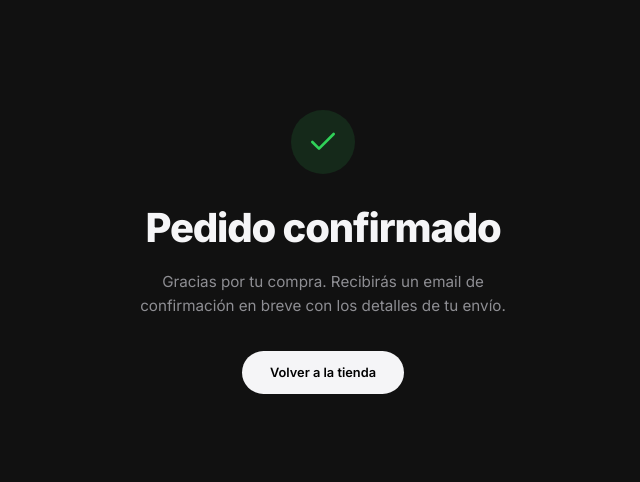
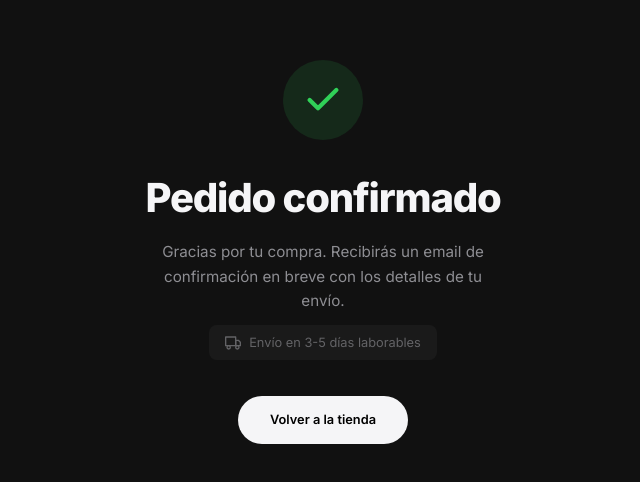
Before and after one commit to ibonmb151/carbonz-landing, a Next.js app in the folder tienda/: page /exito in a window 1280 px wide. Shown: the part 148-630 px from the top of the page, without its empty margins (317-957 px from the left). Built offline with nearby package versions, Linux system fonts and the light colour scheme.

Commit message:
fix: full order ID on success page

```diff
--- a/tienda/src/app/exito/page.tsx
+++ b/tienda/src/app/exito/page.tsx
@@ -1,10 +1,14 @@
 import Link from 'next/link'
+import { Suspense } from 'react'
 
-export default function ExitoPage({
+async function ExitoContent({
   searchParams,
 }: {
   searchParams: Promise<{ session_id?: string }>
 }) {
+  const params = await searchParams
+  const sessionId = params.session_id
+
   return (
     <div
       style={{
@@ -16,32 +20,39 @@ export default function ExitoPage({
         fontFamily: "'Inter', -apple-system, BlinkMacSystemFont, sans-serif",
       }}
     >
-      <div style={{ textAlign: 'center', padding: '40px 20px' }}>
+      <div style={{ textAlign: 'center', padding: '40px 20px', maxWidth: 440 }}>
+        {/* Animated checkmark */}
         <div
           style={{
-            width: 64,
-            height: 64,
+            width: 80,
+            height: 80,
             borderRadius: '50%',
             background: 'rgba(48, 209, 88, 0.12)',
             display: 'flex',
             alignItems: 'center',
             justifyContent: 'center',
-            margin: '0 auto 24px',
+            margin: '0 auto 28px',
+            animation: 'checkPulse 0.6s cubic-bezier(0.34, 1.56, 0.64, 1)',
           }}
         >
           <svg
-            width="32"
-            height="32"
+            width="40"
+            height="40"
             viewBox="0 0 24 24"
             fill="none"
             stroke="#30d158"
-            strokeWidth="2"
+            strokeWidth="2.5"
             strokeLinecap="round"
             strokeLinejoin="round"
+            style={{
+              animation: 'checkDraw 0.4s ease-out 0.2s both',
+            }}
           >
             <polyline points="20 6 9 17 4 12" />
           </svg>
         </div>
+
+        {/* Heading */}
         <h1
           style={{
             fontSize: 'clamp(1.8rem, 4vw, 2.5rem)',
@@ -53,18 +64,91 @@ export default function ExitoPage({
         >
           Pedido confirmado
         </h1>
+
+        {/* Order ID */}
+        {sessionId && (
+          <div
+            style={{
+              background: 'rgba(255,255,255,0.06)',
+              borderRadius: 8,
+              padding: '10px 16px',
+              marginBottom: 20,
+              display: 'inline-block',
+            }}
+          >
+            <span
+              style={{
+                fontSize: '0.7rem',
+                color: '#8e8e93',
+                textTransform: 'uppercase',
+                letterSpacing: '0.05em',
+              }}
+            >
+              ID del pedido
+            </span>
+            <br />
+            <span
+              style={{
+                fontSize: '0.8rem',
+                color: '#f5f5f7',
+                fontFamily: 'monospace',
+                fontWeight: 600,
+                wordBreak: 'break-all',
+              }}
+            >
+              {sessionId}
+            </span>
+          </div>
+        )}
+
+        {/* Description */}
         <p
           style={{
             fontSize: '0.95rem',
             color: '#8e8e93',
-            maxWidth: 400,
-            margin: '0 auto 32px',
+            maxWidth: 360,
+            margin: '0 auto 12px',
             lineHeight: 1.6,
           }}
         >
           Gracias por tu compra. Recibirás un email de confirmación en breve
           con los detalles de tu envío.
         </p>
+
+        {/* Shipping info */}
+        <div
+          style={{
+            display: 'inline-flex',
+            alignItems: 'center',
+            gap: 8,
+            fontSize: '0.8rem',
+            color: '#636366',
+            marginBottom: 36,
+            padding: '8px 16px',
+            background: 'rgba(255,255,255,0.04)',
+            borderRadius: 8,
+          }}
+        >
+          <svg
+            width="16"
+            height="16"
+            viewBox="0 0 24 24"
+            fill="none"
+            stroke="currentColor"
+            strokeWidth="2"
+            strokeLinecap="round"
+            strokeLinejoin="round"
+          >
+            <rect x="1" y="3" width="15" height="13" />
+            <polygon points="16 8 20 8 23 11 23 16 16 16 16 8" />
+            <circle cx="5.5" cy="18.5" r="2.5" />
+            <circle cx="18.5" cy="18.5" r="2.5" />
+          </svg>
+          Envío en 3-5 días laborables
+        </div>
+
+        {/* CTA Button */}
+        <div>
           <Link
             href="/"
             style={{
@@ -75,7 +159,7 @@ export default function ExitoPage({
               fontWeight: 600,
               color: '#000',
               background: '#f5f5f7',
-            padding: '12px 28px',
+              padding: '14px 32px',
               borderRadius: 980,
               textDecoration: 'none',
               transition: 'all 0.2s',
@@ -85,5 +169,32 @@ export default function ExitoPage({
           </Link>
         </div>
       </div>
+    </div>
   )
 }
+
+export default function ExitoPage({
+  searchParams,
+}: {
+  searchParams: Promise<{ session_id?: string }>
+}) {
+  return (
+    <Suspense
+      fallback={
+        <div
+          style={{
+            minHeight: '100vh',
+            display: 'flex',
+            alignItems: 'center',
+            justifyContent: 'center',
+            background: '#111',
+          }}
+        >
+          <div style={{ color: '#8e8e93', fontSize: '0.9rem' }}>Cargando...</div>
+        </div>
+      }
+    >
+      <ExitoContent searchParams={searchParams} />
+    </Suspense>
+  )
+}
```
Lines whose indentation alone changed are shown as unchanged.
